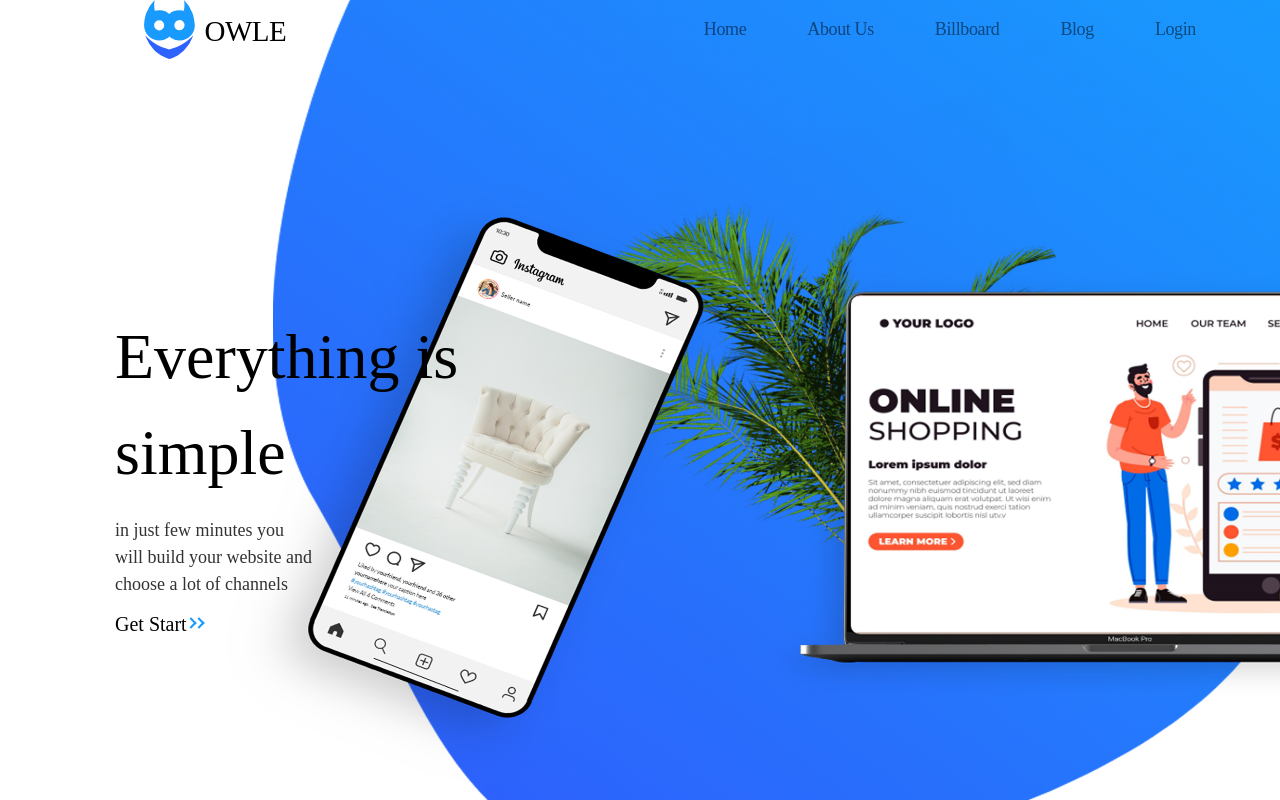
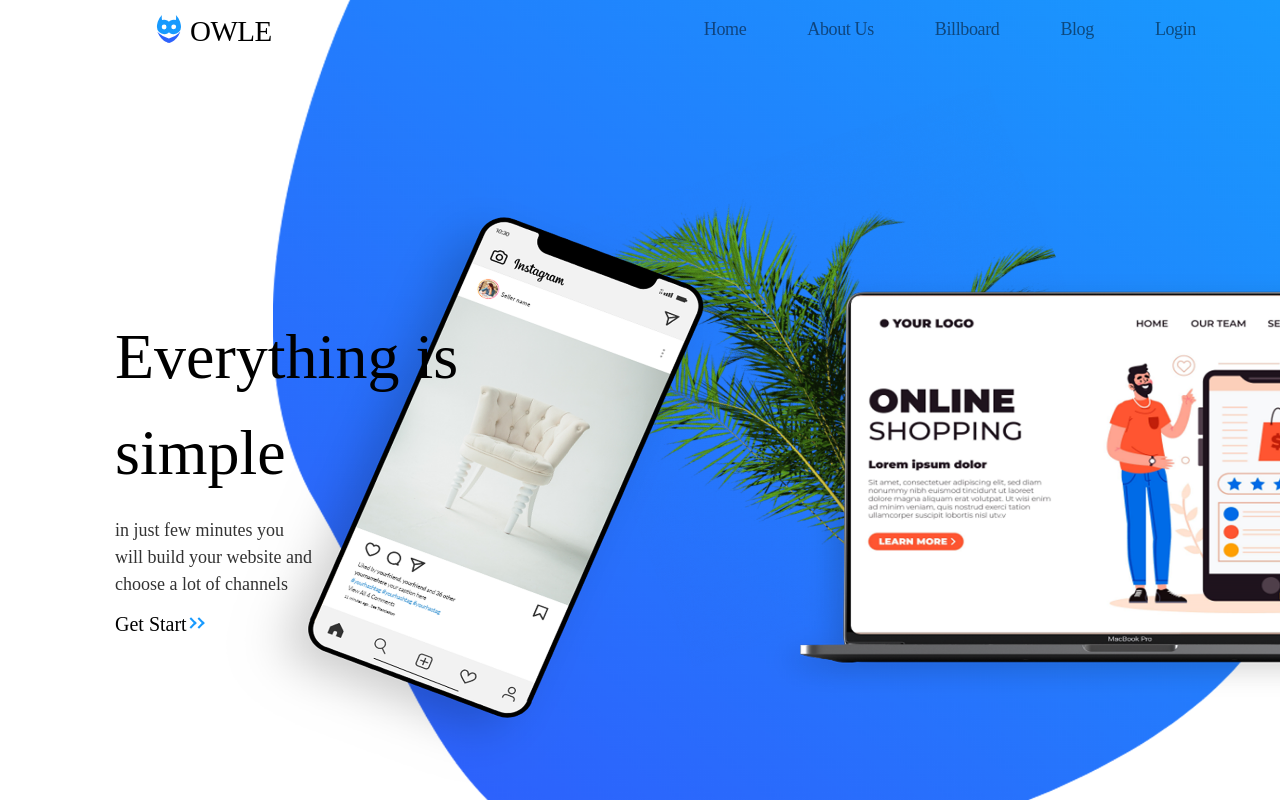
Before and after one commit to SamaAlshareef/Owle, a React (Create React App) app: page / in a window 1280 px wide. Shown: the top 800 px of the page. Built offline with nearby package versions, Linux system fonts and the light colour scheme; a web font is replaced by a local one; what google-maps-react would draw is missing.

Commit message:
Editing navbar

```diff
--- a/src/Components/aboutUs.jsx
+++ b/src/Components/aboutUs.jsx
@@ -14,8 +14,14 @@ class AboutUs extends Component {
                  <div className="container-fluid" style={{backgroundColor:'#f4f7ff'}}>
             <div className="row">
                 <div className="col-sm-4 d-flex justify-content-center">
-                <img src="/images/home/mask.svg"/>
-                <a className=" logo-font" style={{color: '#000000'}} href="#">OWLE</a>
+                <div className="row">
+                        <div className='col-sm-6'>
+                        <img style={{position:'absolute', marginTop:'15px'}} src="/images/home/mask.svg"/>
+                        </div>
+                        <div className='col-sm-6 d-flex justify-content-end'>
+                        <a className=" logo-font" style={{color:'#000000'}} href="#">OWLE</a>
+                            </div>
+                    </div>
                 </div>
                 <div className="col-sm-8  d-flex justify-content-end">
                 <nav className="navbar navbar-expand-lg navbar-light">
--- a/src/Components/navbar.jsx
+++ b/src/Components/navbar.jsx
@@ -15,8 +15,16 @@ class Navbar extends Component {
             <div className="container-fluid home-bg-img ">
             <div className="row">
                 <div className="col-sm-4 d-flex justify-content-center">
-                <img src="/images/home/mask.svg"/>
-                <a className=" logo-font" style={{color:'#000000'}} href="#">OWLE</a>
+                    <div className="row">
+                        <div className='col-sm-6'>
+                        <img style={{position:'absolute', marginTop:'15px'}} src="/images/home/mask.svg"/>
+                        </div>
+                        <div className='col-sm-6 d-flex justify-content-end'>
+                        <a className=" logo-font" style={{color:'#000000'}} href="#">OWLE</a>
+                            </div>
+                    </div>
+
+
                 </div>
                 <div className="col-sm-8 d-flex justify-content-end ">
                 <nav className="navbar navbar-expand-lg navbar-light">
```
